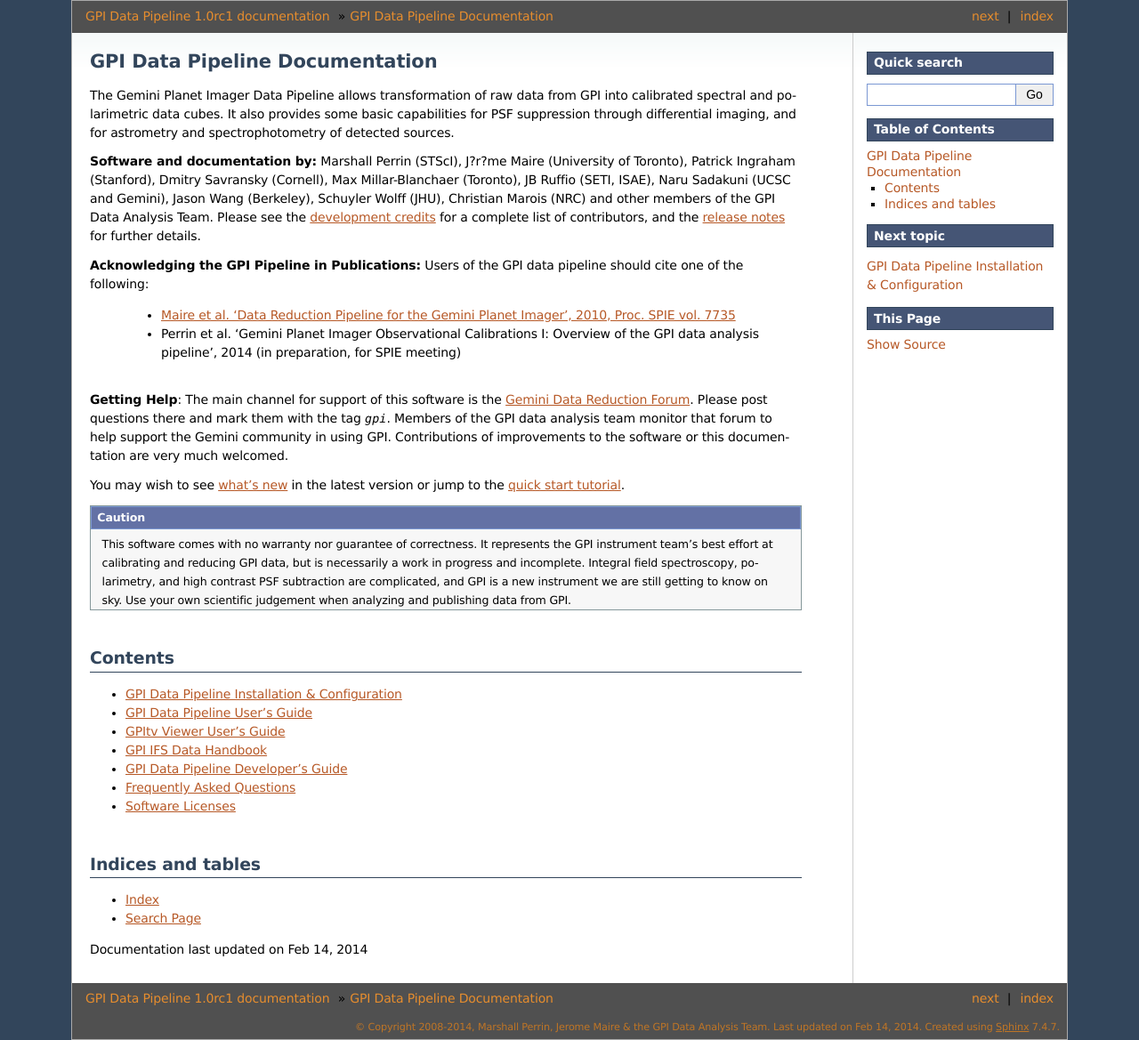
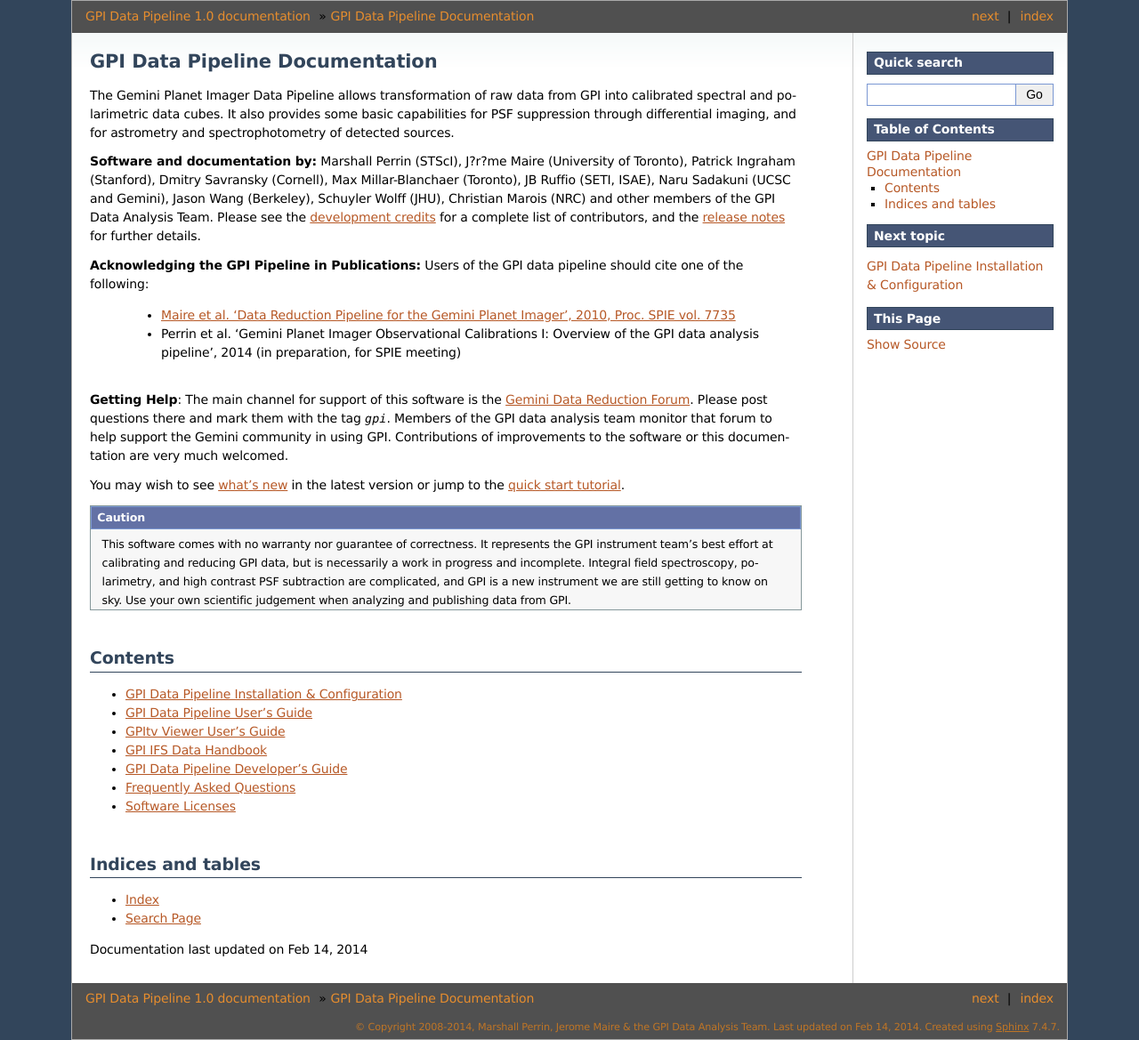
Before and after one commit to geminiplanetimager/gpi_pipeline, a Sphinx documentation site: the page built from documentation/index.rst, in a window 1280 px wide. Shown: the whole page at 89% size. Built offline with Sphinx 7.4.7, drawn with Linux system fonts in a browser that asks for light colours; formulas are drawn with MathJax 3; part of the change alters nothing that is shown.

```diff
--- a/documentation/conf.py
+++ b/documentation/conf.py
@@ -50,7 +50,7 @@ copyright = u'2008-2014, Marshall Perrin, Jerome Maire & the GPI Data Analysis T
 #import gpidata
 version = '1.0'
 # The full version, including alpha/beta/rc tags.
-release = version+'rc1'
+release = version+''
 
 # The language for content autogenerated by Sphinx. Refer to documentation
 # for a list of supported languages.
```
